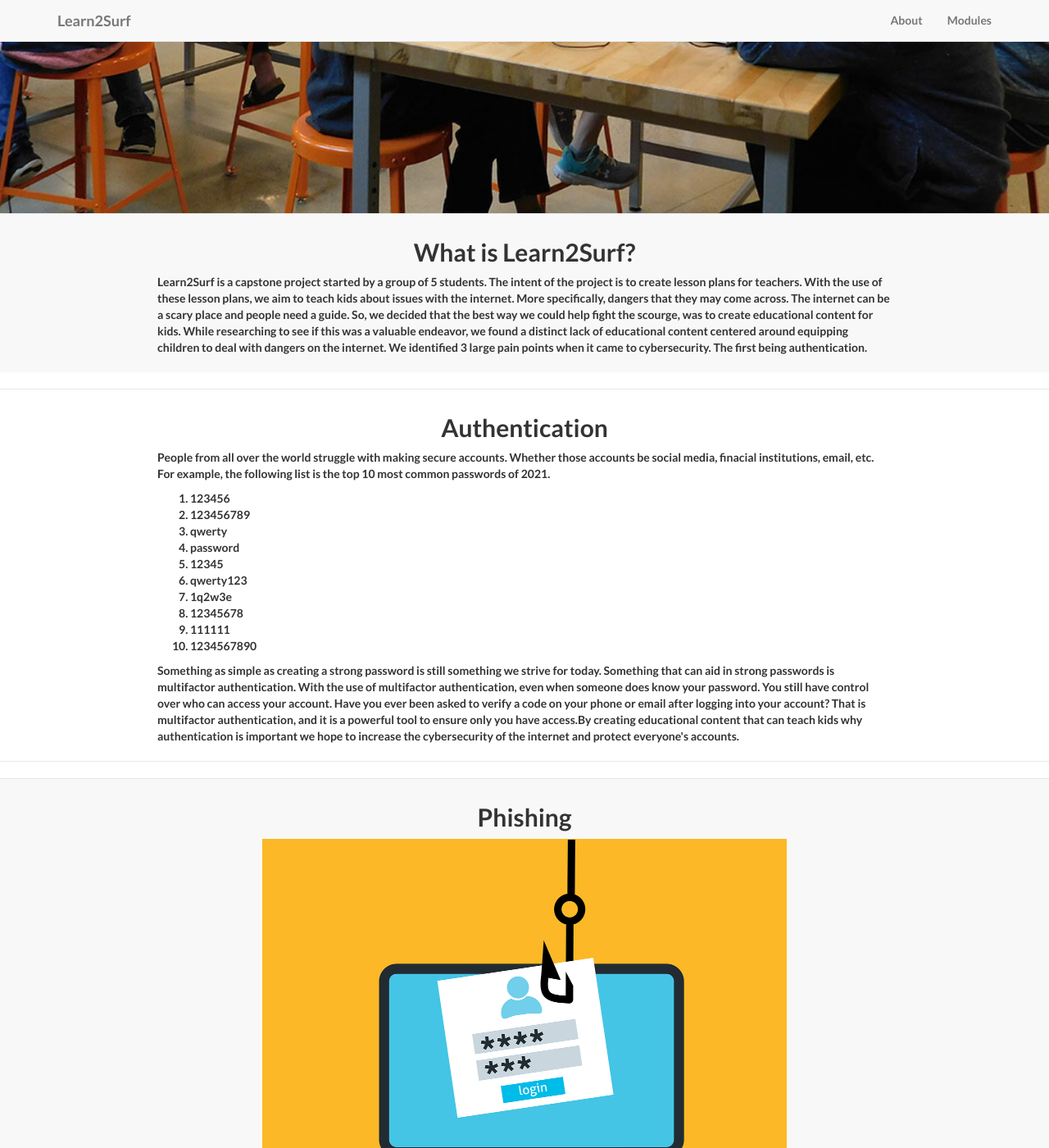
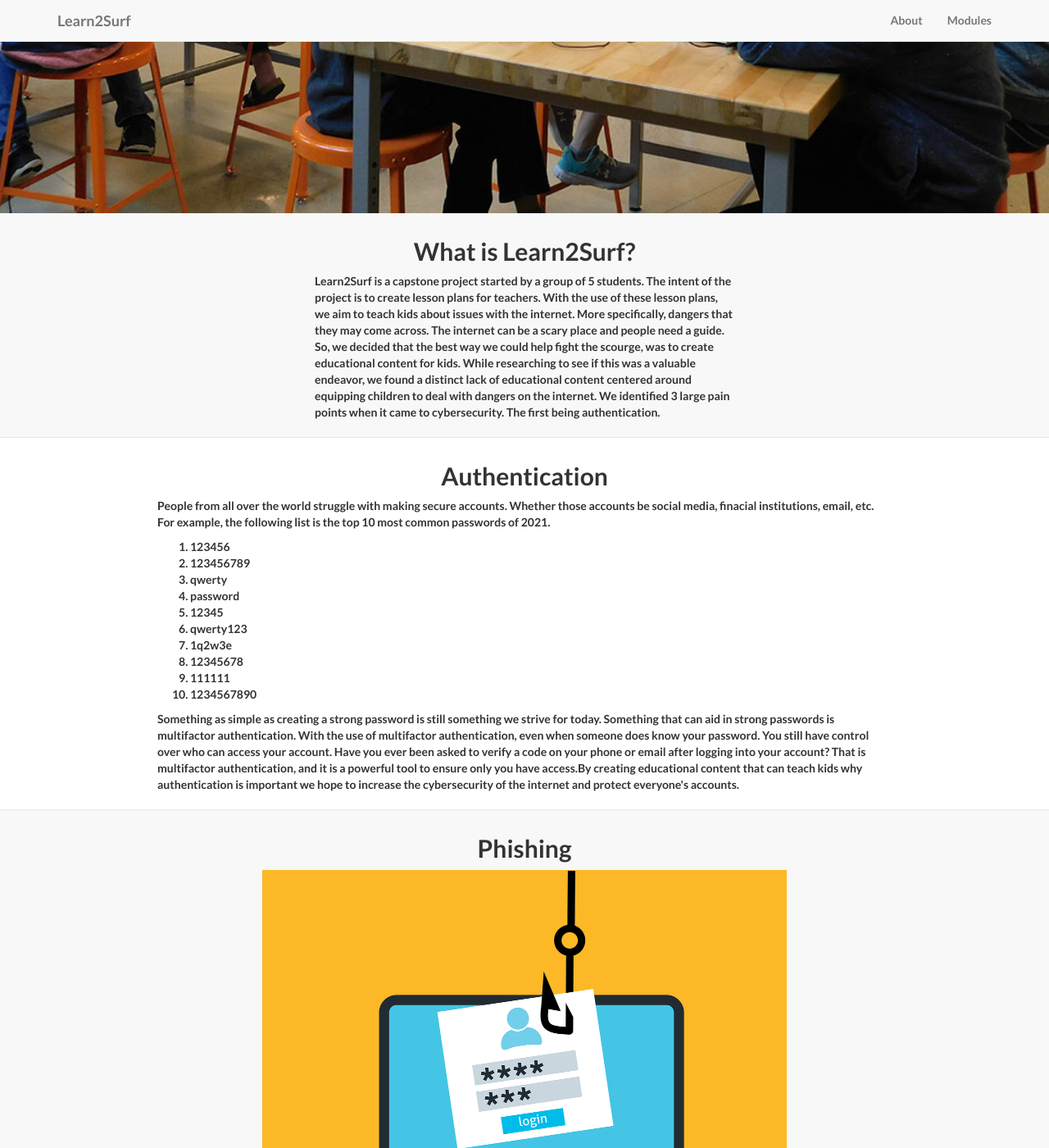
Before and after one commit to Konnor-Filip/Learn2Surf, a Jekyll site: the page built from index.html, in a window 1280 px wide and 1400 px high, scrolled down 517 px. Shown: the whole window at 82% size. Built offline with Jekyll 4.4.1, drawn with Linux system fonts in a browser that asks for light colours.

Commit message:
fixing css boxing issues

```diff
--- a/css/landing-page.css
+++ b/css/landing-page.css
@@ -101,7 +101,6 @@ h6 {
 
 .content-section-c {
     padding: 10px 0;
-    border-top: 1px solid #e7e7e7;
     background-color: #f8f8f8;
 }
 
--- a/index.html
+++ b/index.html
@@ -39,16 +39,13 @@ subTitle: Teaching Students to Surf the web
 <section id="about">
     <div>
         <div>
-                <div class="content-section-c" style="padding-left: 15%; padding-right: 15%;">
-                <div>
+                <div class="content-section-c" style="padding-left: 30%; padding-right: 30%;">
                     <div style="text-align: center;">
                     <h2>What is Learn2Surf?</h2>
                     </div>
                 <p>Learn2Surf is a capstone project started by a group of 5 students. The intent of the project is to create lesson plans for teachers. With the use of these lesson plans, we aim to teach kids about issues with the internet. More specifically, dangers that they may come across. The internet can be a scary place and people need a guide. So, we
                 decided that the best way we could help fight the scourge, was to create educational content for kids. While researching to see if this was a valuable endeavor, we found a distinct lack of educational content centered around equipping children to deal with dangers on the internet. We identified 3 large pain points when it came to cybersecurity. The first being authentication.</p>
                 </div>
-                </div>
-            <br />
             <div class="content-section-d" style="padding-left: 15%; padding-right: 15%;">
                 <div style="text-align: center;">
                     <h2>Authentication</h2>
@@ -68,7 +65,6 @@ subTitle: Teaching Students to Surf the web
                 </ol>
                 <p>Something as simple as creating a strong password is still something we strive for today. Something that can aid in strong passwords is multifactor authentication. With the use of multifactor authentication, even when someone does know your password. You still have control over who can access your account. Have you ever been asked to verify a code on your phone or email after logging into your account? That is multifactor authentication, and it is a powerful tool to ensure only you have access.By creating educational content that can teach kids why authentication is important we hope to increase the cybersecurity of the internet and protect everyone's accounts.</p>
             </div>
-            <br />
             <div class="content-section-c">
             <div style="text-align: center;">
                 <h2>Phishing</h2>
@@ -76,7 +72,6 @@ subTitle: Teaching Students to Surf the web
                 <img src="img/phishing.png" alt="Phishing" style="display: block; margin-left:auto; margin-right: auto; width: 50%;">
                 <p>Phishing is one of the most common types of cyber attacks going on in the world right now. These attacks focus on a type of attack known as social-engineering. Social-engineering is when someone attempts to decieve you in order to get you to do something. In terms of cyber attacks, attackers decieve you into giving up your credentials. Or credit card information. Obviously no one wants that to happen to them. However, by creating content around phishing awareness and what an individual can do to stop it, phishing attacks become less effective.</p>
             </div>
-            <br />
             <h3>Malware</h3>
             <img src="img/malware.png" alt="Malware">
             <p>While phishing is on the rise in terms of number of attacks. The most common type</p>
@@ -87,9 +82,6 @@ subTitle: Teaching Students to Surf the web
             <p>money, or even your computer, malware is something to be taken seriously. So </p>
             <p>We are creating content to help teach children about what malware is, how to avoid it,</p>
             <p>and how they can protect themselves from it.</p>
-            <hr>
-            <br />
-            <hr>
         </div>
     </div>
 </section>
```
